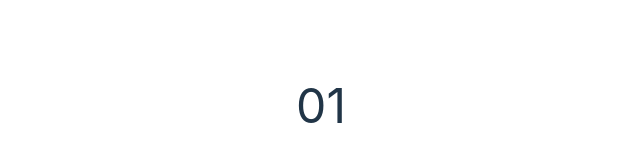
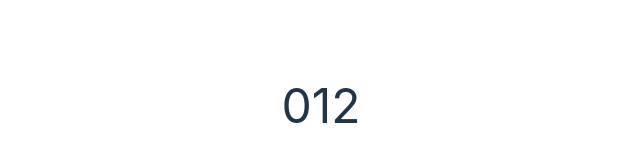
Before and after one commit to itsathefak/lottery-game-react, a React (Vite) app in the folder lottery-game-react/: page / in a window 1280 px wide. Shown: the part 294-456 px from the top of the page, without its empty margins (319-959 px from the left). Built offline with nearby package versions, Linux system fonts and the light colour scheme.

Commit message:
Map TicketNum to Ticket

```diff
--- a/lottery-game-react/src/Ticket.jsx
+++ b/lottery-game-react/src/Ticket.jsx
@@ -3,8 +3,9 @@ import TicketNum from "./TicketNum.jsx"
 export default function Ticket({ticket}){
     return(
         <div>
-            <TicketNum num={ticket[0]} />
-            <TicketNum num={ticket[1]} />
+            {ticket.map((num, idx) => (
+                <TicketNum num={num} key={idx}/>
+            ))}
         </div>
     )
 }
```
